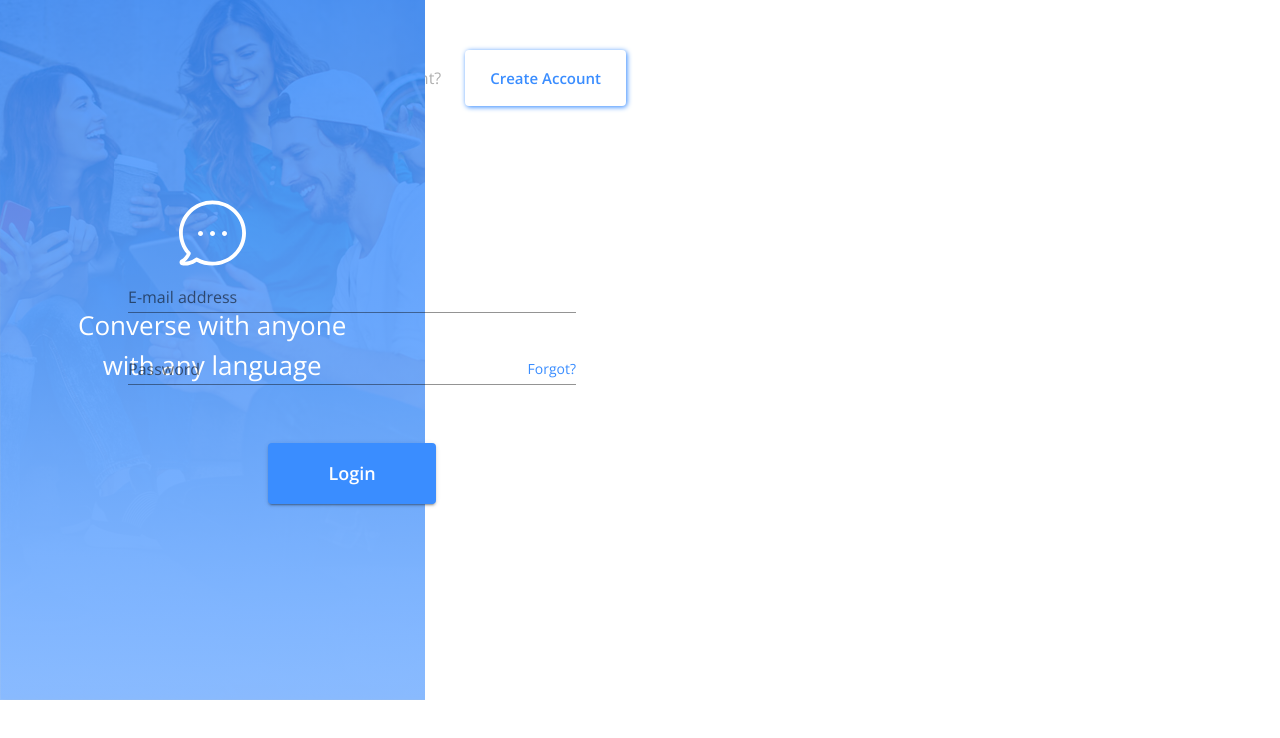
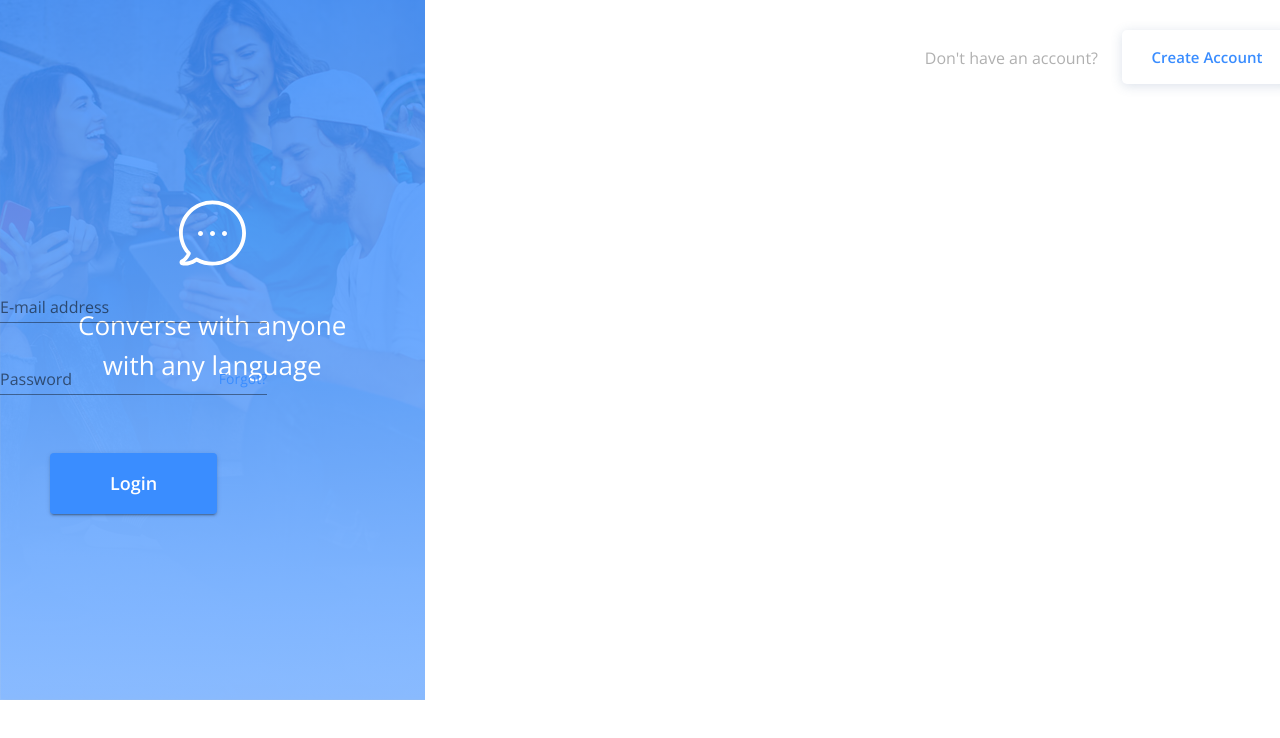
Before and after one commit to NEwertKrocker/260a09, a React (Create React App) app in the folder client/: page /login in a window 1280 px wide. Shown: the top 738 px of the page. Built offline with nearby package versions, Linux system fonts and the light colour scheme; no server answers.

Commit message:
Refactor create account header into new component

```diff
--- a/client/src/Login.js
+++ b/client/src/Login.js
@@ -10,6 +10,7 @@ import {
   InputAdornment
 } from '@material-ui/core';
 import LandingSidebar from './LandingSidebar.js'
+import LoginHeader from './LoginHeader.js'
 import bgImg from './assets/bg-img.png';
 import bubble from './assets/bubble.svg';
 
@@ -34,13 +35,7 @@ const Login = ({ user, login }) => {
   return (
     <Grid container sx={{ height: "100vh" }}>
       <LandingSidebar />
-      <Box sx={{ width: { xs: "80%", sm: "35%"}, padding: "0% 10%" }}>
-        <Grid container item style={{ display: "flex", justifyContent: "flex-end", margin: "50px" }}>
-          <Typography color='secondary' style={{ padding: "16px 24px" }}>Don't have an account?</Typography>
-          <Link href="/register" to="/register" style={{ textDecoration: "none" }}>
-            <Button variant='text' size='large' color='primary' style={{ padding: "15px 25px", boxShadow: "1px 1px 5px .2px"}}>Create Account</Button>
-          </Link>
-        </Grid>
+      <LoginHeader />
         <form onSubmit={handleLogin}>
           <Grid style={{ marginTop: "100px"}}>
             <Grid>
@@ -76,7 +71,6 @@ const Login = ({ user, login }) => {
             </Grid>
           </Grid>
         </form>
-      </Box>
     </Grid>
   );
 };
--- /dev/null
+++ b/client/src/LoginHeader.js
@@ -0,0 +1,51 @@
+import React from 'react';
+import {
+  Grid,
+  Box,
+  Typography,
+  Link,
+  Button
+} from '@material-ui/core';
+import { makeStyles } from '@material-ui/core';
+
+const LoginHeader = () => {
+
+  const useStyles = makeStyles({
+      headerContainer: {
+        width: "100%",
+        padding: "0% 10%",
+      },
+      createAccountHeader: {
+        display: "flex",
+        justifyContent: "flex-end",
+        margin: "30px"
+      },
+      switchLoginButton: {
+        position: "absolute",
+        background: "#FFFFFF",
+        width: "170px",
+        height: "54px",
+        boxShadow: "0px 2px 12px rgba(74, 106, 149, 0.2)",
+        borderRadius: "5px",
+        textAlign: "center"
+      },
+      switchLoginLink: {
+        textDecoration: "none"
+      }
+  })
+
+  const classes = useStyles();
+
+  return (
+    <Box className={classes.headerContainer}>
+      <Grid item className={classes.createAccountHeader}>
+        <Typography color='secondary' style={{ padding: "16px 24px" }}>Don't have an account?</Typography>
+        <Link href="/register" to="/register" className={classes.switchLoginLink}>
+          <Button variant='text' size='large' color='primary' className={classes.switchLoginButton}>Create Account</Button>
+        </Link>
+      </Grid>
+    </Box>
+  )
+}
+
+export default LoginHeader;
```
